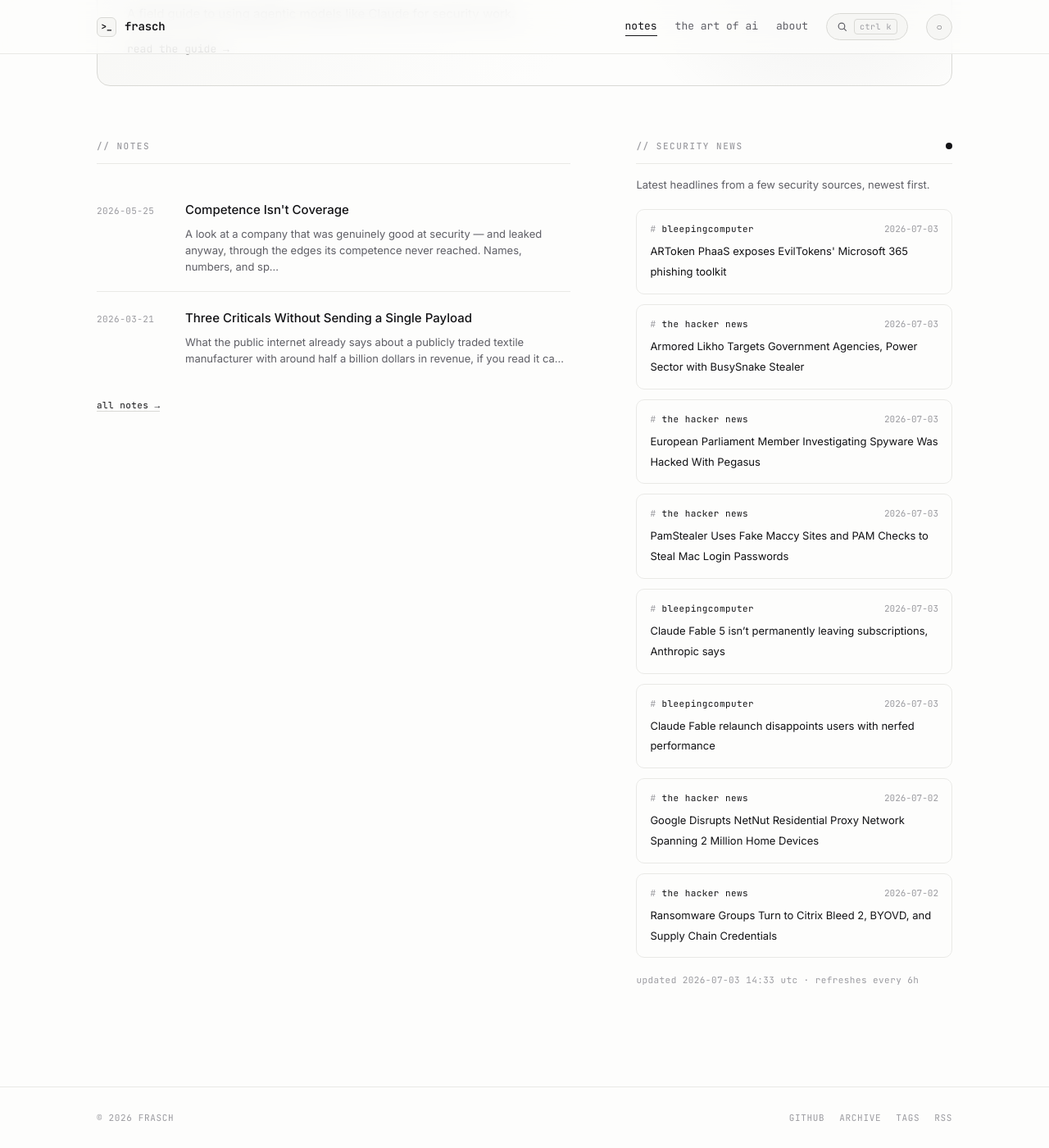
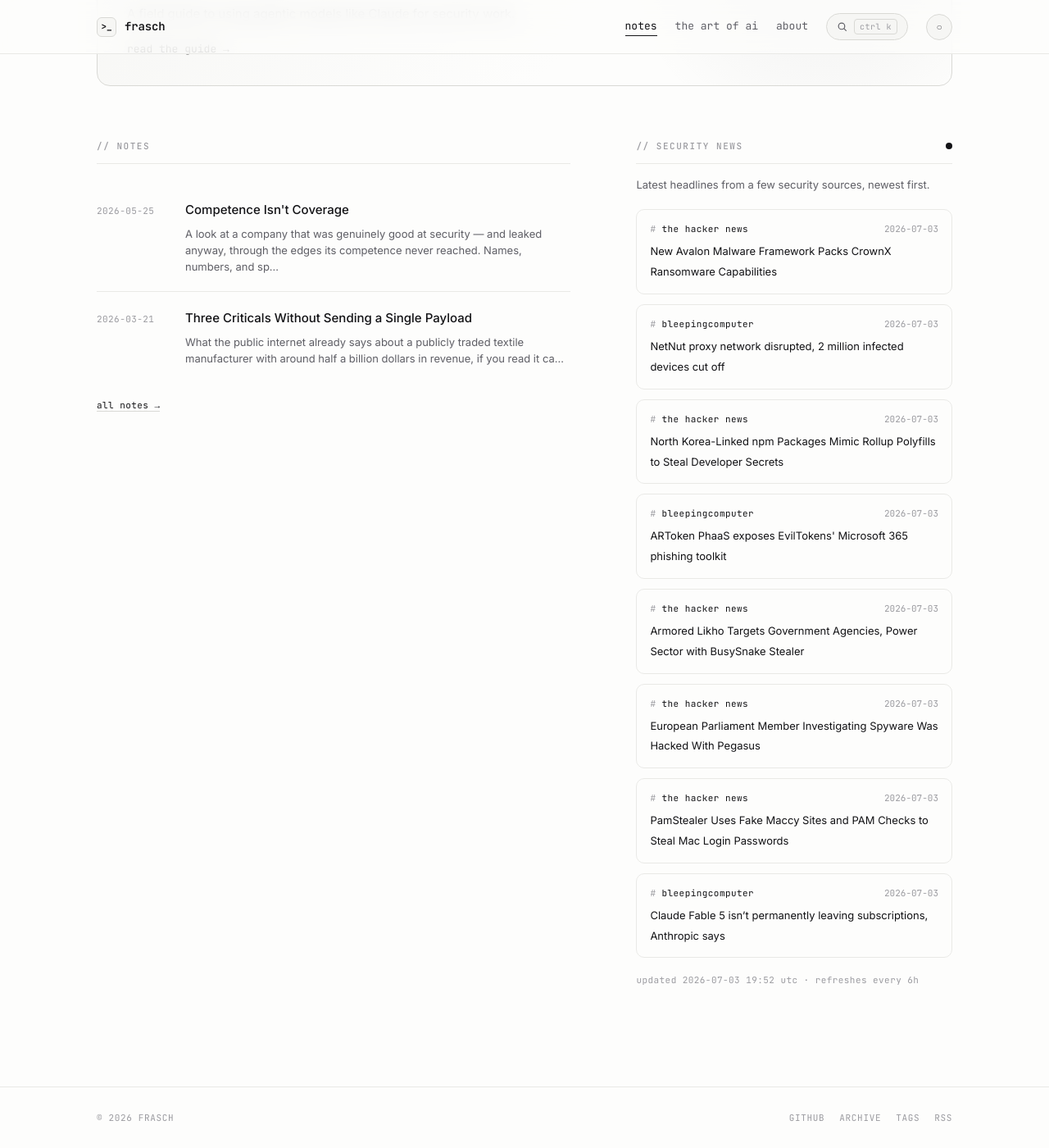
Before and after one commit to whoisfrasch/frasch, a Jekyll site: the page built from index.html, in a window 1280 px wide and 1400 px high, scrolled down 615 px. Shown: the whole window at 82% size. Built offline with Jekyll 4.4.1, drawn with Linux system fonts in a browser that asks for light colours.

Commit message:
Refresh security news feed

```diff
--- a/_data/news.json
+++ b/_data/news.json
@@ -1,6 +1,24 @@
 {
-  "updated": "2026-07-03T14:33:15Z",
+  "updated": "2026-07-03T19:52:00Z",
   "items": [
+    {
+      "source": "the hacker news",
+      "title": "New Avalon Malware Framework Packs CrownX Ransomware Capabilities",
+      "link": "https://thehackernews.com/2026/07/new-avalon-malware-framework-packs.html",
+      "date": "2026-07-03T18:55:24Z"
+    },
+    {
+      "source": "bleepingcomputer",
+      "title": "NetNut proxy network disrupted, 2 million infected devices cut off",
+      "link": "https://www.bleepingcomputer.com/news/security/netnut-proxy-network-disrupted-2-million-infected-devices-cut-off/",
+      "date": "2026-07-03T17:50:04Z"
+    },
+    {
+      "source": "the hacker news",
+      "title": "North Korea-Linked npm Packages Mimic Rollup Polyfills to Steal Developer Secrets",
+      "link": "https://thehackernews.com/2026/07/north-korea-linked-npm-packages-mimic.html",
+      "date": "2026-07-03T16:07:15Z"
+    },
     {
       "source": "bleepingcomputer",
       "title": "ARToken PhaaS exposes EvilTokens' Microsoft 365 phishing toolkit",
@@ -30,24 +48,6 @@
       "title": "Claude Fable 5 isn’t permanently leaving subscriptions, Anthropic says",
       "link": "https://www.bleepingcomputer.com/news/artificial-intelligence/claude-fable-5-isnt-permanently-leaving-subscriptions-anthropic-says/",
       "date": "2026-07-03T01:37:09Z"
-    },
-    {
-      "source": "bleepingcomputer",
-      "title": "Claude Fable relaunch disappoints users with nerfed performance",
-      "link": "https://www.bleepingcomputer.com/news/artificial-intelligence/claude-fable-relaunch-disappoints-users-with-nerfed-performance/",
-      "date": "2026-07-03T00:48:30Z"
-    },
-    {
-      "source": "the hacker news",
-      "title": "Google Disrupts NetNut Residential Proxy Network Spanning 2 Million Home Devices",
-      "link": "https://thehackernews.com/2026/07/google-disrupts-netnut-residential.html",
-      "date": "2026-07-02T18:54:06Z"
-    },
-    {
-      "source": "the hacker news",
-      "title": "Ransomware Groups Turn to Citrix Bleed 2, BYOVD, and Supply Chain Credentials",
-      "link": "https://thehackernews.com/2026/07/ransomware-groups-turn-to-citrix-bleed.html",
-      "date": "2026-07-02T18:30:33Z"
     }
   ]
 }
```
